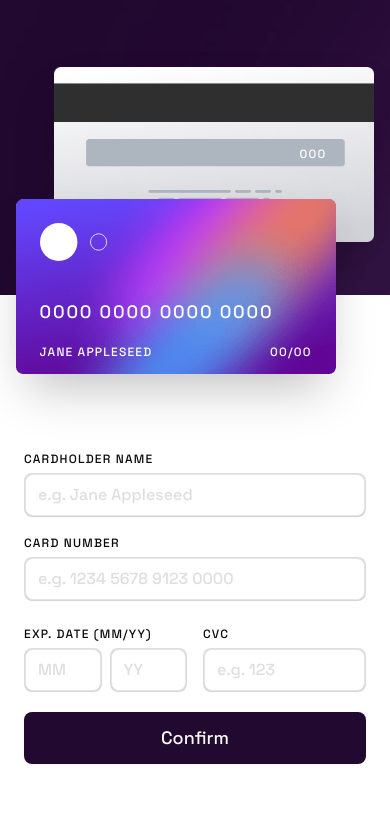
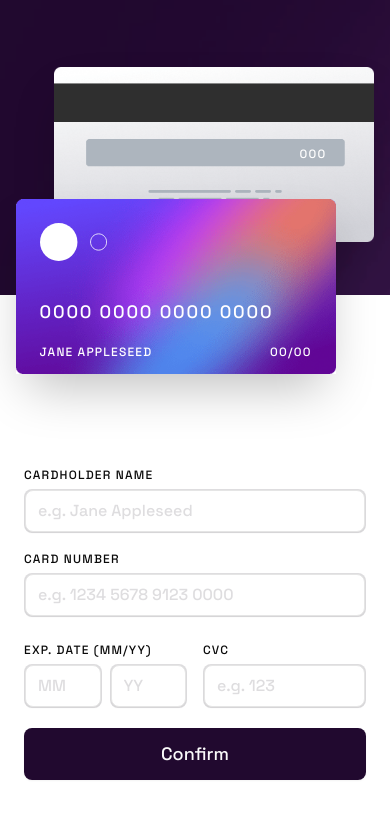
Before and after one commit to apii2/Card-details-form, a React (Vite) app: page / in a window 390 px wide. Shown: the top 818 px of the page. Built offline with nearby package versions, Linux system fonts and the light colour scheme.

Commit message:
minor modification

```diff
--- a/src/components/Form.tsx
+++ b/src/components/Form.tsx
@@ -30,7 +30,7 @@ export default function Form() {
 
   return (
     <section className='flex items-end md:items-center justify-center px-6 sm:px-7 lg:px-20 xl:px-0'>
-      <form onSubmit={handleSubmit} className='space-y-5 pb-20 md:pb-0'>
+      <form onSubmit={handleSubmit} className='space-y-5 pb-16 sm:pb-4 md:pb-0'>
         {cardInfo.map(dat=>(
           dat.children?.length ?
             (<Label key={dat.id} className='w-1/2 inline-flex pe-2'>
```
